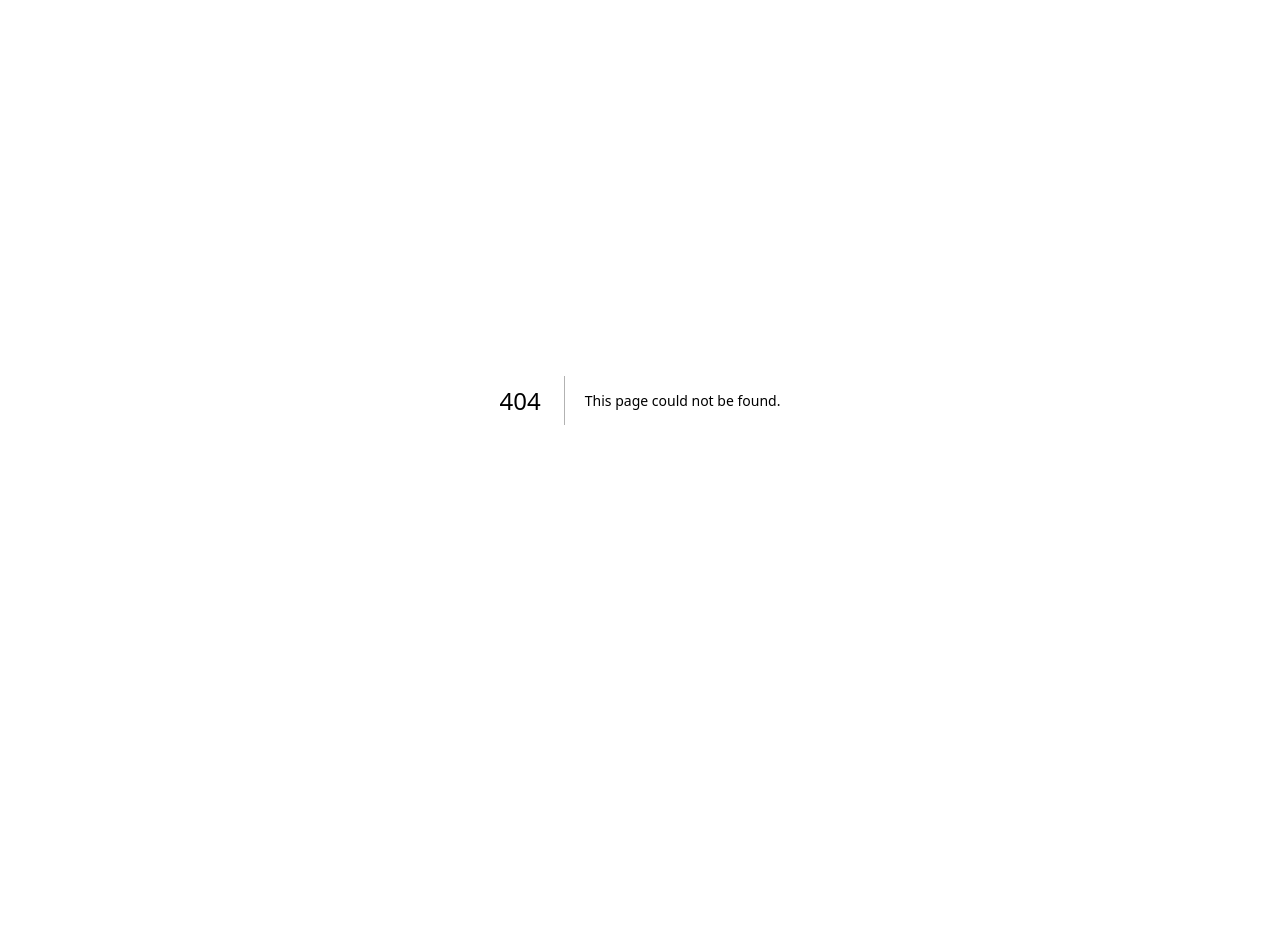
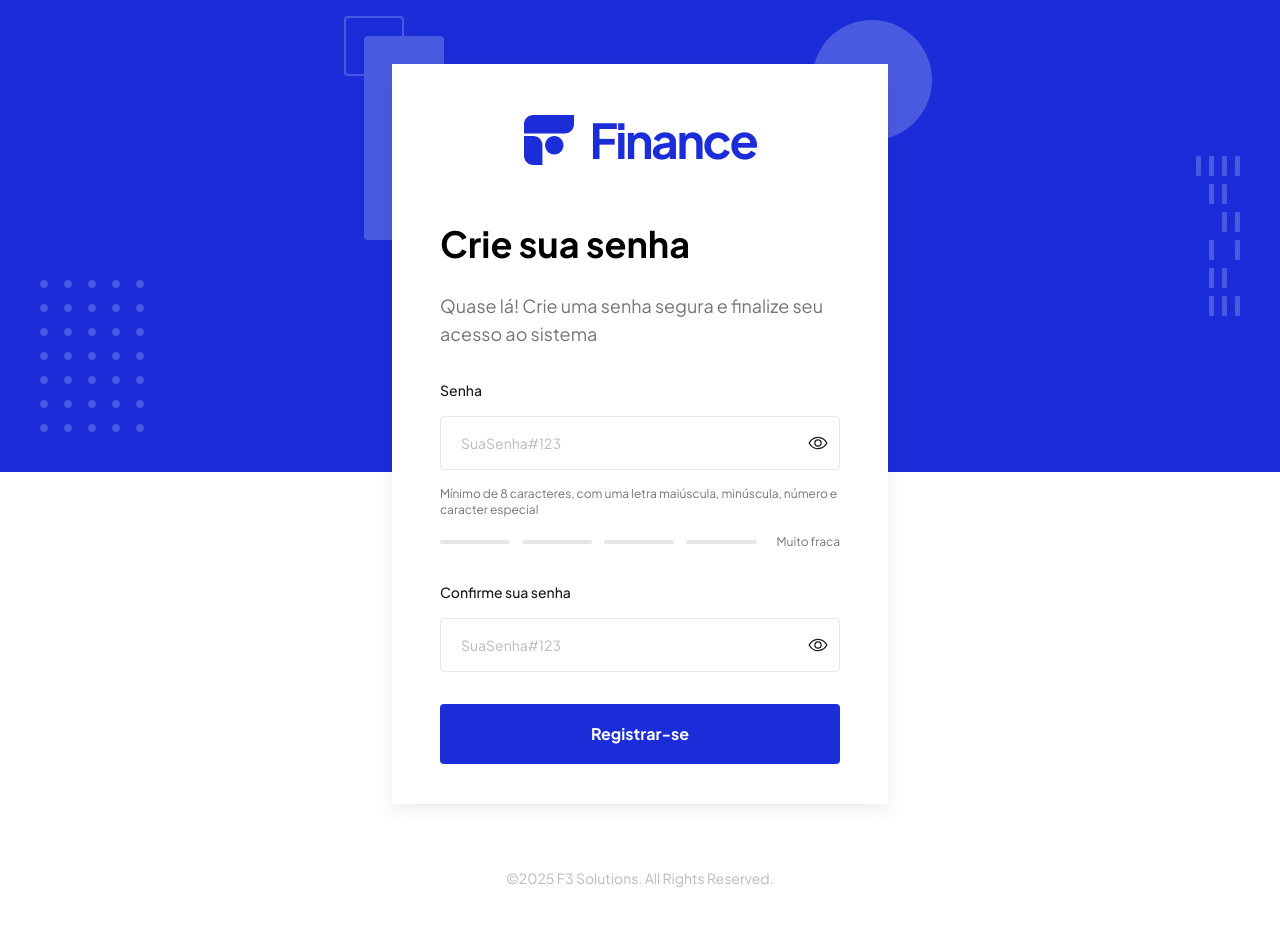
Before and after one commit to dev-felipecrs/f3-finance-frontend, a Next.js app: page /accounts/create-password in a window 1280 px wide. Before the commit this address had no page. Before the commit the page ends 800 px from the top, so only its background shows below. Built offline with nearby package versions, Linux system fonts and the light colour scheme.

Commit message:
feat: add create password page and form component

```diff
--- /dev/null
+++ b/src/app/accounts/create-password/page.tsx
@@ -0,0 +1,33 @@
+import React from 'react'
+
+import { Logo } from '@/presentation/components/shared'
+import { Form } from '@/presentation/components/pages/accounts/create-password'
+
+type CreatePasswordPageParams = {
+  searchParams: Promise<{
+    auth: string
+  }>
+}
+
+export default async function CreatePasswordPage({
+  searchParams,
+}: CreatePasswordPageParams) {
+  const { auth } = await searchParams
+
+  return (
+    <>
+      <header className="flex items-center justify-center">
+        <Logo />
+      </header>
+
+      <div className="mt-10 flex flex-col gap-5">
+        <h1 className="text-4xl leading-14 font-bold">Crie sua senha</h1>
+        <p className="text-lg text-gray-400">
+          Quase lá! Crie uma senha segura e finalize seu acesso ao sistema
+        </p>
+      </div>
+
+      <Form authToken={auth} />
+    </>
+  )
+}
--- /dev/null
+++ b/src/presentation/components/pages/accounts/create-password/Form.tsx
@@ -0,0 +1,164 @@
+'use client'
+import React from 'react'
+
+import { z } from 'zod'
+import { useForm } from 'react-hook-form'
+import { useRouter } from 'next/navigation'
+import { zodResolver } from '@hookform/resolvers/zod'
+
+import { AUTHENTICATED_USER_COOKIE_KEY } from '@/presentation/constants'
+import { Button, Input } from '@/presentation/components/shared'
+import { revalidatePage, setCookie } from '@/presentation/actions'
+import { SonnerAdapter } from '@/infra/toast'
+import {
+  makeResetPasswordUseCase,
+  makeSignInUseCase,
+} from '@/infra/factories/auth'
+import { DateFnsAdapter } from '@/infra/date'
+import { UserCookiePayload } from '@/domain/models'
+
+const LoginSchema = z
+  .object({
+    password: z.string().min(8, 'Deve ter no mínimo oito caracteres'),
+    confirmPassword: z.string(),
+  })
+  .refine(({ confirmPassword, password }) => password === confirmPassword, {
+    message: 'As senhas não coincidem',
+    path: ['confirmPassword'],
+  })
+
+type FormProps = {
+  authToken: string
+}
+
+export function Form({ authToken }: FormProps) {
+  const router = useRouter()
+
+  const { toast } = new SonnerAdapter()
+  const { add } = new DateFnsAdapter()
+
+  const { handleSubmit, register, formState, watch } = useForm<
+    z.infer<typeof LoginSchema>
+  >({
+    resolver: zodResolver(LoginSchema),
+  })
+  const passwordValue = watch('password')
+
+  const onSubmit = async (data: z.infer<typeof LoginSchema>) => {
+    const resetPasswordUseCase = makeResetPasswordUseCase()
+
+    const resetPassword = await resetPasswordUseCase.execute({
+      password: data.password,
+      auth_token: authToken,
+    })
+
+    if (!resetPassword.data) {
+      return toast({
+        text: resetPassword.error?.message || '',
+        status: 'error',
+      })
+    }
+
+    toast({
+      text: 'Senha criada com sucesso',
+      status: 'success',
+    })
+
+    const signInUseCase = makeSignInUseCase()
+    const sign = await signInUseCase.execute({
+      email: resetPassword.data.email,
+      password: data.password,
+    })
+
+    if (!sign.data) {
+      return toast({
+        text: sign.error?.message || '',
+        status: 'error',
+      })
+    }
+
+    const setAuthenticatedUserCookie = async (
+      data: UserCookiePayload | Omit<UserCookiePayload, 'userId' | 'roles'>,
+    ) => {
+      await setCookie({
+        name: AUTHENTICATED_USER_COOKIE_KEY,
+        value: data,
+        options: {
+          expires: add(new Date(), { months: 1 }),
+        },
+      })
+    }
+
+    await setAuthenticatedUserCookie({
+      accessToken: sign.data.accessToken,
+      refreshToken: sign.data.refreshToken,
+      expiredAt: add(new Date(), { seconds: sign.data.expiresIn }),
+    })
+
+    const authenticatedUserCookiePayload: UserCookiePayload = {
+      userId: resetPassword.data.userId,
+      roles: resetPassword.data.roles,
+      accessToken: sign.data.accessToken,
+      refreshToken: sign.data.refreshToken,
+      expiredAt: add(new Date(), { seconds: sign.data.expiresIn }),
+    }
+
+    await setAuthenticatedUserCookie(authenticatedUserCookiePayload)
+
+    await revalidatePage('/app')
+
+    router.push('/app')
+  }
+
+  return (
+    <form
+      onSubmit={handleSubmit(onSubmit)}
+      className="mt-8 flex flex-col gap-8"
+    >
+      <Input.Root>
+        <Input.Label htmlFor="password">Senha</Input.Label>
+
+        <Input.Input
+          id="email"
+          type="password"
+          placeholder="SuaSenha#123"
+          {...register('password')}
+        />
+
+        <Input.Description>
+          Mínimo de 8 caracteres, com uma letra maiúscula, minúscula, número e
+          caracter especial
+        </Input.Description>
+
+        <Input.PasswordStrength value={passwordValue} />
+
+        {formState.errors.password && (
+          <Input.ErrorMessage>
+            {formState.errors.password.message}
+          </Input.ErrorMessage>
+        )}
+      </Input.Root>
+
+      <Input.Root>
+        <Input.Label htmlFor="confirm_password">Confirme sua senha</Input.Label>
+
+        <Input.Input
+          id="confirm_password"
+          type="password"
+          placeholder="SuaSenha#123"
+          {...register('confirmPassword')}
+        />
+
+        {formState.errors.confirmPassword && (
+          <Input.ErrorMessage>
+            {formState.errors.confirmPassword.message}
+          </Input.ErrorMessage>
+        )}
+      </Input.Root>
+
+      <Button.Root type="submit" isLoading={formState.isSubmitting}>
+        <Button.Text>Registrar-se</Button.Text>
+      </Button.Root>
+    </form>
+  )
+}
--- /dev/null
+++ b/src/presentation/components/pages/accounts/create-password/index.ts
@@ -0,0 +1 @@
+export * from './Form'
```
